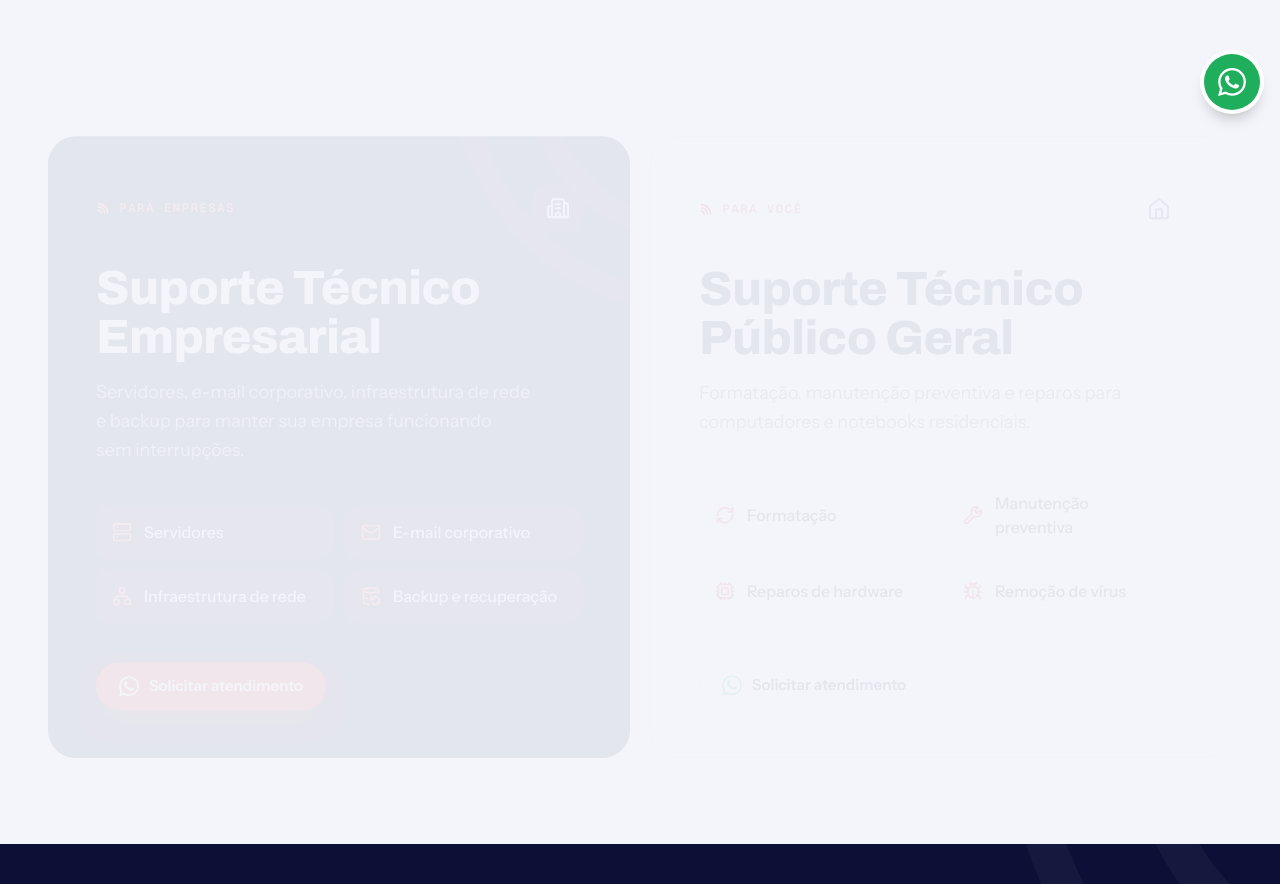
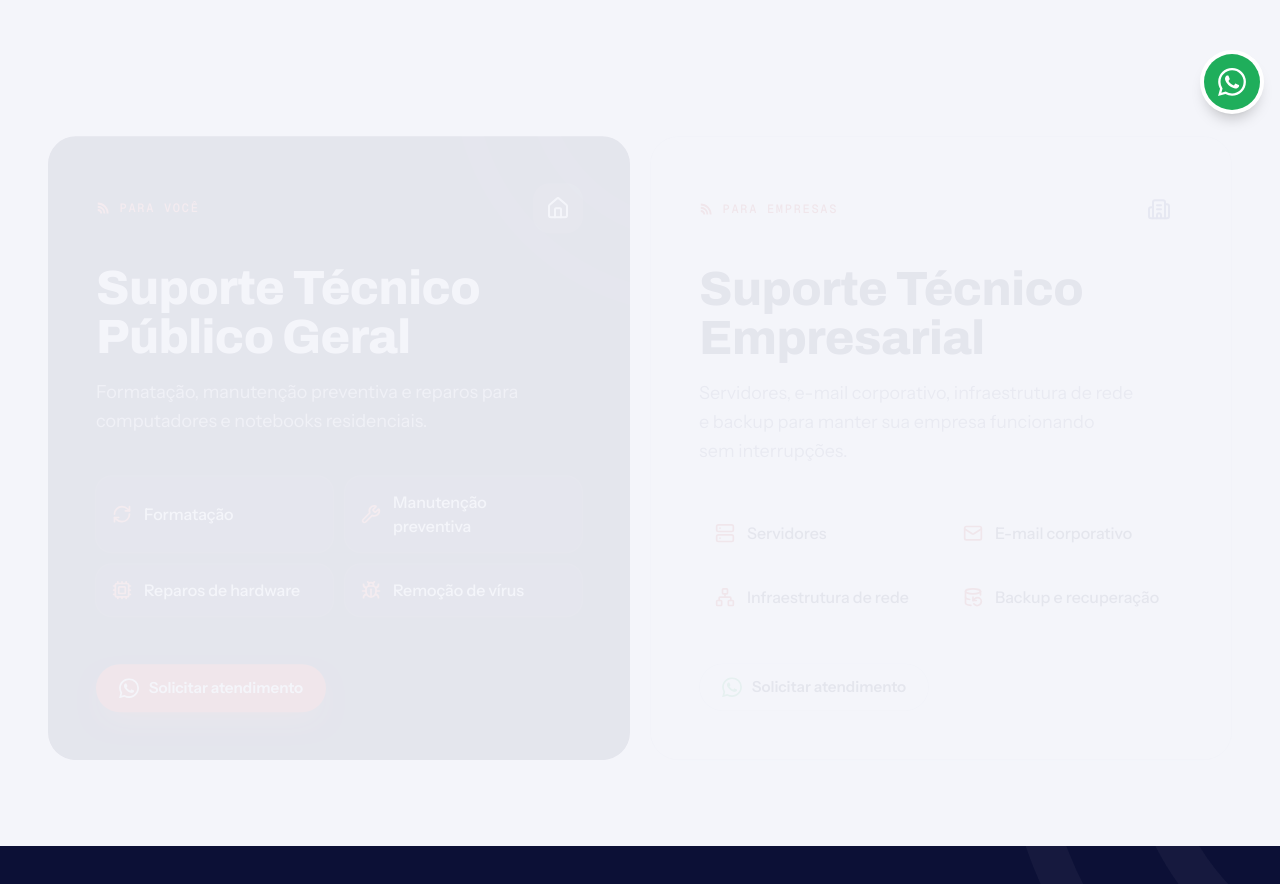
Before and after one commit to cauaprs92/TechnolifeInformatica, a Next.js app: page /servicos in a window 1280 px wide. Shown: the part 670-1554 px from the top of the page. Built offline with nearby package versions, Linux system fonts and the light colour scheme.

Commit message:
style: trocando ordens de imagens e atendimentos geral -> empresarial

```diff
--- a/src/components/Services.tsx
+++ b/src/components/Services.tsx
@@ -6,7 +6,8 @@ export default function Services() {
   return (
     <section id="servicos" className="bg-paper py-20 lg:py-28">
       <div className="shell grid gap-5 lg:grid-cols-2">
-        {audiences.map((audience, index) => {
+        {/* Público geral primeiro (card azul), empresas em seguida */}
+        {[...audiences].reverse().map((audience, index) => {
           const dark = index === 0;
           return (
             <article
--- a/src/components/TeamLab.tsx
+++ b/src/components/TeamLab.tsx
@@ -35,8 +35,8 @@ export default function TeamLab({ showLink = true }: { showLink?: boolean }) {
         <div className="reveal relative pb-[22%] sm:pb-[18%]">
           <div className="relative w-[88%] overflow-hidden rounded-panel">
             <Image
-              src={recepcao}
-              alt="Recepção da Technolife Informática, com o logo da empresa na parede"
+              src={tecnico}
+              alt="Técnico da Technolife na bancada do laboratório"
               placeholder="blur"
               sizes="(min-width: 1024px) 45vw, 90vw"
               className="h-auto w-full"
@@ -44,8 +44,8 @@ export default function TeamLab({ showLink = true }: { showLink?: boolean }) {
           </div>
           <div className="absolute right-0 bottom-0 w-[52%] overflow-hidden rounded-3xl shadow-2xl ring-8 shadow-ink/25 ring-white">
             <Image
-              src={tecnico}
-              alt="Técnico da Technolife na bancada do laboratório"
+              src={recepcao}
+              alt="Recepção da Technolife Informática, com o logo da empresa na parede"
               placeholder="blur"
               sizes="(min-width: 1024px) 25vw, 50vw"
               className="h-auto w-full"
```
